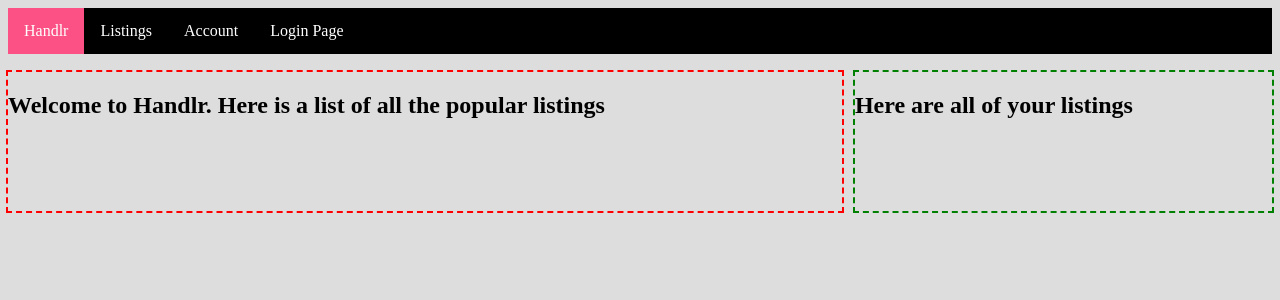
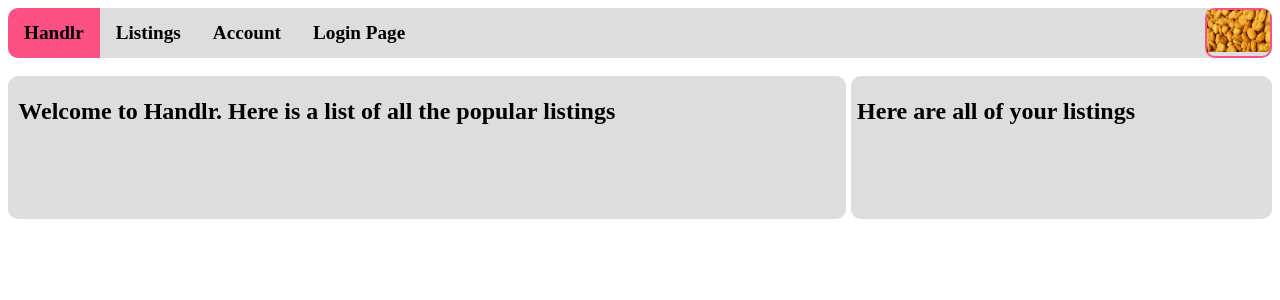
Before and after one commit to EDiasAlberto/Handlr, a Flask app: template templates/index.html in a window 1280 px wide. Shown: the top 300 px of the page. Run offline with Flask 2, Linux system fonts and the light colour scheme; the template is opened without the code that fills it, so the values that code supplies are empty; some libraries are stand-ins or nearby versions.

Commit message:
layout fixes

```diff
--- a/templates/css/styles.css
+++ b/templates/css/styles.css
@@ -1,5 +1,5 @@
 body {
-    background-color: #dddddd;
+    background-color: #ffffff;
     min-height:100%;
 }
 
@@ -8,46 +8,90 @@ ul {
     margin: 0;
     padding: 0;
     overflow: hidden;
-    background-color: black;
+    width:80%;
+    height:100%;
+    float: left;
+
 }
 
 li {
+    height:100%;
     float: left;
-    background-color: black;
+
 
 }
 
 li a {
+    position: relative;
     display: block;
-    color: white;
+    color: black;
     text-align: center;
     padding: 14px 16px;
     text-decoration: none;
-
+    font-size: larger;
+    font-weight:bolder;
+    height:100%;
 
 }
 
 .active {
-    background-color:#fc5185 ;
+    background-color:#fc5185;
+    height:100%;
 }
 
 li a:hover:not(.active){
     background-color:#c79cc8;
+    height:100%;
 }
 
 div.homePageMain{
     position:relative;
     height:100%;
     width: 66%;
-    outline: 2px dashed red;
+    border: 2px solid #dddddd;
+    background-color: #dddddd;
+    border-radius:10px;
     float:left;
 
 }
 
+div.menuBar{
+    list-style-type: none;
+    margin: 0;
+    padding: 0;
+    overflow: hidden;
+    background-color: #dddddd;
+    border-radius:10px;
+}
+
+div.menuBarLogo{
+    min-width:fit-content;
+    max-width:20%;
+    height:100%;
+    border: 2px solid #fc5185;
+    border-radius:10px;
+    float:right;
+}
+
 div.homePageListings{
-    position:relative;
     height:100%;
     width: 33%;
-    outline: 2px dashed green;
+    border: 2px solid #dddddd;
+    background-color: #dddddd;
+    border-radius:10px;
     float:right;
 }
+
+div.title{
+    background-color: #dddddd;
+    width: 98%;
+    height: 10%;
+    margin:auto;
+    text-align:left;
+    border-radius:3px;
+}
+
+.logo{
+    max-width: 200px;
+    max-height: 42px
+}
--- a/templates/index.html
+++ b/templates/index.html
@@ -7,22 +7,32 @@
     <title>Handlr</title>
 </head>
 <body>
+    <div class="menuBar">
         <ul>
             <li><a class="active" href="index.html">Handlr</a></li>
             <li><a href="listings.html">Listings</a></li>
             <li><a href="account.html">Account</a></li>
             <li><a href="login.html">Login Page</a></li>
         </ul>
+        <div class="menuBarLogo">
+            <img class="logo" src="./images/nuggets.jpeg" alt="logo placeholder">
+        </div>
+    </div>
     <br>
     <div class="homePageMain">
+        <div class="title">
             <h2>Welcome to Handlr. Here is a list of all the popular listings</h2>
+        </div>
+
         <br>
         <br>
         <br>
         <br>
     </div>
     <div class="homePageListings">
+        <div class="title">
             <h2>Here are all of your listings</h2>
+        </div>
         <br>
         <br>
         <br>
--- a/templates/listings.html
+++ b/templates/listings.html
@@ -5,11 +5,13 @@
 </head>
 
 <body>
+    <div class="menuBar">
         <ul>
             <li><a href="index.html">Handlr</a></li>
             <li><a class="active" href="listings.html">Listings</a></li>
             <li><a href="account.html">Account</a></li>
             <li><a href="login.html">Login Page</a></li>
         </ul>
+    </div>
 
 </body>
--- a/templates/login.html
+++ b/templates/login.html
@@ -5,11 +5,13 @@
 </head>
 
 <body>
+    <div class="menuBar">
         <ul>
             <li><a href="index.html">Handlr</a></li>
             <li><a href="listings.html">Listings</a></li>
             <li><a href="account.html">Account</a></li>
             <li><a class="active" href="login.html">Login Page</a></li>
         </ul>
+    </div>
 
 </body>
```
Also changed, not shown: templates/account.html (+7 -5 lines). Lines whose indentation alone changed are shown as unchanged.
